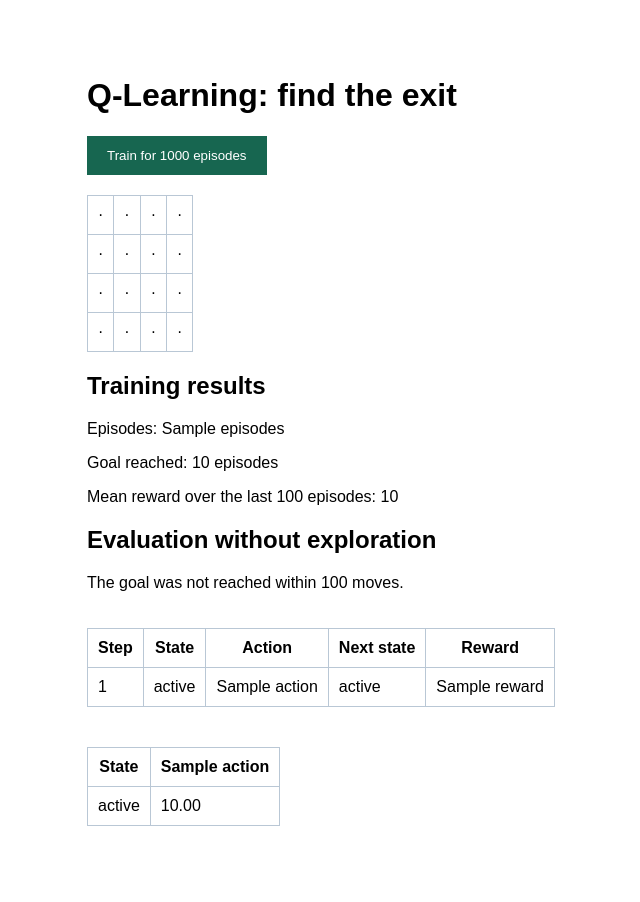
After one commit to Flashtwiice/machine-learning-hub, a Python web app: template templates/reinforcement.html in a window 1280 px wide. The commit adds this page. Shown: the whole page, without its empty margins (128-768 px from the left). Run offline with Jinja, Linux system fonts and the light colour scheme; the template is opened without the code that fills it: most values are stand-ins (such as "Sample title", 1, 10 or a date in 2020).

Commit message:
Add in-class 4x4 Q-Learning exercise as the starting point
Reference grid-world with SGDRegressor-based Q-value estimation,
exposed at /reinforcement and linked from the Class Labs menu.

```diff
--- a/templates/base.html
+++ b/templates/base.html
@@ -156,6 +156,7 @@
                         <li><hr class="dropdown-divider"></li>
                         <li><a class="dropdown-item" href="/LinearRegression/">Grades Regression Lab</a></li>
                         <li><a class="dropdown-item" href="/LinearConsumo/">Consumption Regression Lab</a></li>
+                        <li><a class="dropdown-item" href="/reinforcement">Reinforcement Learning Lab</a></li>
                     </ul>
                 </li>
 
--- /dev/null
+++ b/templates/reinforcement.html
@@ -0,0 +1,97 @@
+<!-- Create the page structure. -->
+<!doctype html>
+<html lang="en">
+<head>
+  <meta charset="utf-8">
+  <title>Reinforcement Learning</title>
+  <!-- Style the grid and the results tables. -->
+  <style>
+    body { font-family: sans-serif; max-width: 850px;
+           margin: 40px auto; padding: 16px; }
+    table { border-collapse: collapse; margin: 20px 0; }
+    td, th { border: 1px solid #b9c7d5; padding: 10px; }
+    .wall { background: #18314a; color: white; }
+    .path { background: #c5eedb; }
+    button { background: #176650; color: white;
+             padding: 12px 20px; border: 0; }
+    .scroll { overflow-x: auto; }
+  </style>
+</head>
+<body>
+  <h1>Q-Learning: find the exit</h1>
+
+  <!-- Submit the training request to the Flask route. -->
+  <form method="post" action="{{ url_for('reinforcement') }}">
+    <button type="submit">Train for 1000 episodes</button>
+  </form>
+
+  <!-- Create one table cell for each grid position. -->
+  <table aria-label="Grid">
+    {% for row in range(4) %}
+    <tr>
+      {% for column in range(4) %}
+      {% set position = (row, column) %}
+      <!-- Choose the cell style and its visible label. -->
+      <td class="{% if grid[row][column] == 1 %}wall
+        {% elif result and position in result.path %}path
+        {% endif %}">
+        {% if position == start %}S
+        {% elif position == goal %}G
+        {% elif grid[row][column] == 1 %}#
+        {% else %}·{% endif %}
+      </td>
+      {% endfor %}
+    </tr>
+    {% endfor %}
+  </table>
+
+  <!-- Display results only after training. -->
+  {% if result %}
+    <h2>Training results</h2>
+    <p>Episodes: {{ result.episodes }}</p>
+    <p>Goal reached: {{ result.successes }} episodes</p>
+    <p>Mean reward over the last 100 episodes:
+      {{ result.final_average }}
+    </p>
+
+    <!-- Report whether evaluation reached the goal. -->
+    <h2>Evaluation without exploration</h2>
+    {% if result.reached_goal %}
+      <p>Goal reached in {{ result.steps|length }} moves!</p>
+    {% else %}
+      <p>The goal was not reached within 100 moves.</p>
+    {% endif %}
+
+    <!-- Display each evaluation step in a table row. -->
+    <div class="scroll">
+    <table>
+      <tr><th>Step</th><th>State</th><th>Action</th>
+          <th>Next state</th><th>Reward</th></tr>
+      {% for step_info in result.steps %}
+      <tr>
+        <td>{{ step_info.number }}</td><td>{{ step_info.state }}</td>
+        <td>{{ step_info.action }}</td><td>{{ step_info.next_state }}</td>
+        <td>{{ step_info.reward }}</td>
+      </tr>
+      {% endfor %}
+    </table>
+    </div>
+
+    <!-- Display four action values for each state. -->
+    <div class="scroll">
+    <table>
+      <tr><th>State</th>
+        {% for action in actions %}<th>{{ action }}</th>{% endfor %}
+      </tr>
+      {% for row in result.q_table %}
+      <tr><td>{{ row.state }}</td>
+        {% for value in row.action_values %}
+        <td>{{ '%.2f'|format(value) }}</td>
+        {% endfor %}
+      </tr>
+      {% endfor %}
+    </table>
+    </div>
+  {% endif %}
+</body>
+</html>
```
Also changed, not shown: app.py (+18 -0 lines), reinforcement.py (added, +169 -0 lines).
